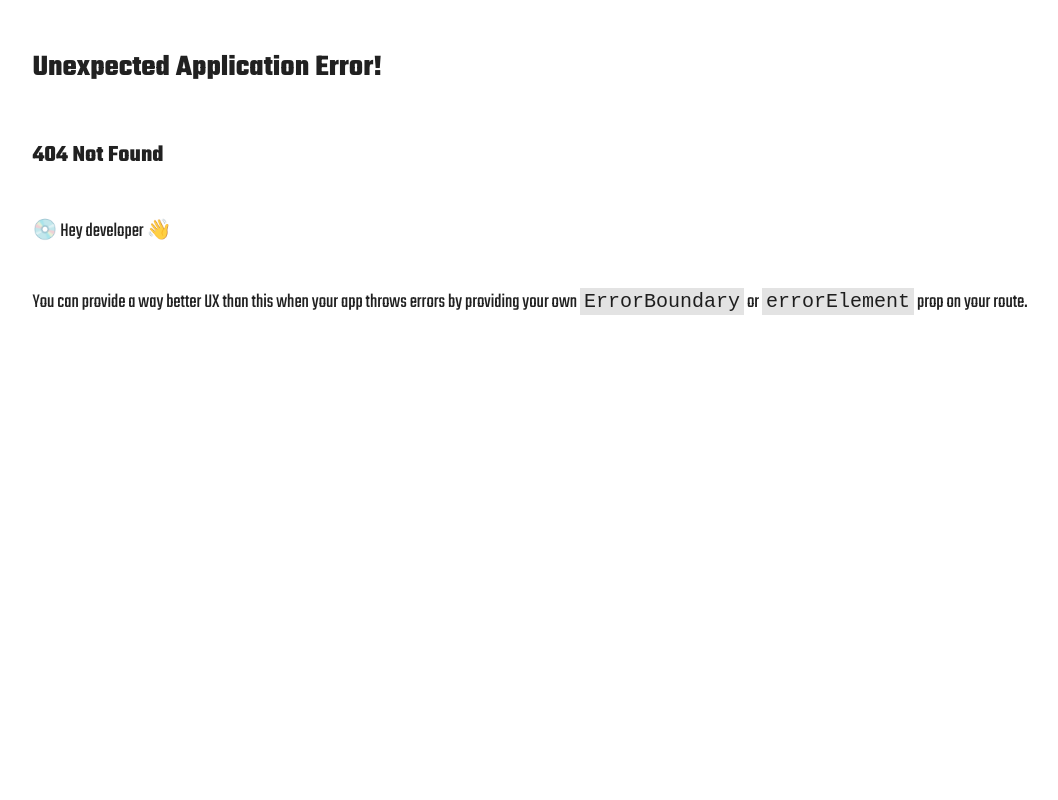
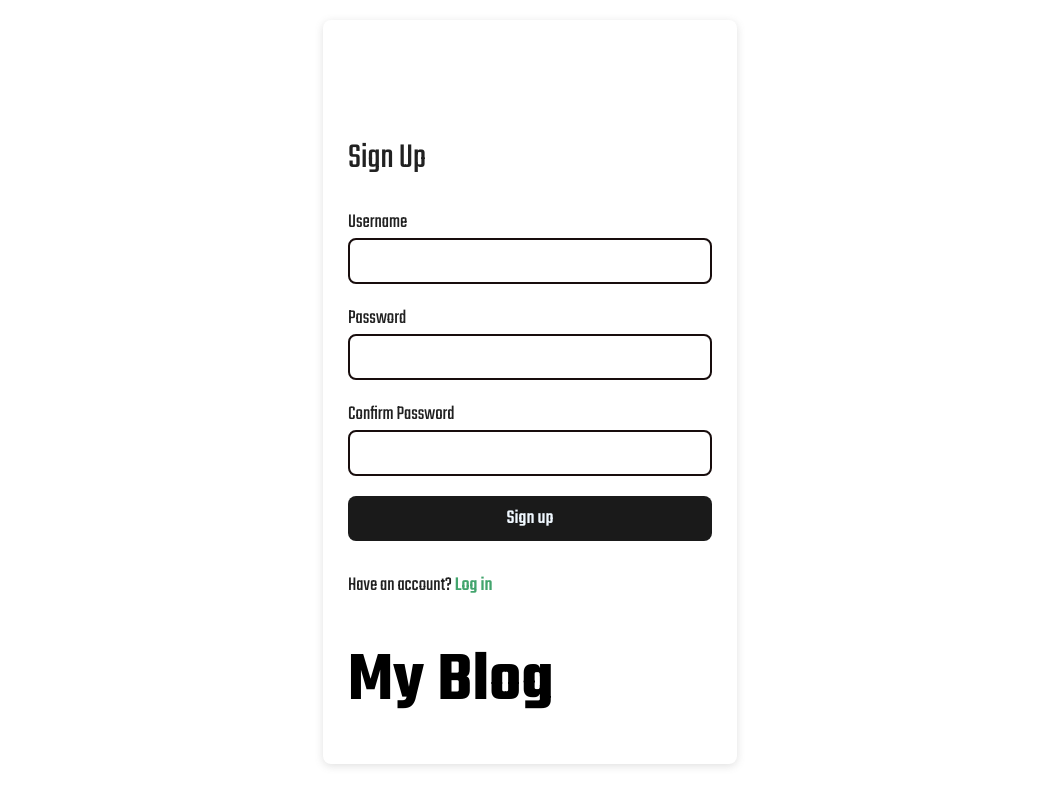
Before and after one commit to sofoniasElala/my-blog-main, a React (Vite) app: page /signup in a window 1280 px wide. Before the commit this address had no page. Shown: the whole page, without its empty margins (110-1168 px from the left). Built offline with nearby package versions, Linux system fonts and the light colour scheme.

Commit message:
add a signup page

```diff
--- a/src/components/NavBar.jsx
+++ b/src/components/NavBar.jsx
@@ -11,7 +11,7 @@ export default function NavBar({ justLoggedIn, setJustLoggedIn }) {
     <NavLink to="/tags/tech">Tech</NavLink>
     <NavLink to="/tags/fashion">Fashion</NavLink>
     <button  onClick={ () =>   {userIsLoggedIn ? handleAuth(justLoggedIn, setJustLoggedIn) : navigate('/login') }} >{userIsLoggedIn ? 'Log Out' : 'Log In'}</button>
-    {!userIsLoggedIn && <button className='SignUp'>Sign Up</button>}
+    {!userIsLoggedIn && <button onClick={() => navigate('/signup')} className='SignUp'>Sign Up</button>}
     </div>)
 }
 
--- /dev/null
+++ b/src/components/SignUpForm.jsx
@@ -0,0 +1,76 @@
+import { useNavigate, Link } from "react-router-dom";
+import { signUpForAccount, notificationPopUp } from "../utils";
+import { useState } from "react";
+
+export default function SignUpForm() {
+  const [inputs, setInputs] = useState(null);
+  const navigate = useNavigate();
+
+  async function handleSubmission(signupFormData, setInputs) {
+    const signupData = {
+      username: signupFormData.get("username"),
+      password: signupFormData.get("password"),
+      passwordConfirmation: signupFormData.get("passwordConfirmation"),
+      roles: ["visitor"],
+    };
+    const signUpApiCall = signUpForAccount(signupData);
+    const errorData = await notificationPopUp(
+        signUpApiCall,
+      { pending: "Creating account...", success: "Account created" },
+      3000
+    );
+
+    if (errorData.success == true) {
+      navigate("/");
+    } else {
+        signupData.errorMessage = errorData.message;
+      setInputs(signupData);
+    }
+  }
+  return (
+    <main className="form-main">
+      <p id="form-paragraph">
+        {"Sign Up"}
+      </p>
+    <form
+      id="account"
+      onSubmit={(e) => {
+        e.preventDefault();
+        handleSubmission(new FormData(e.currentTarget), setInputs);
+      }}
+    >
+      <div className="username">
+        <label htmlFor="username"> {"Username "} </label>
+        <input
+          type="text"
+          name="username"
+          id="username"
+          required
+        />
+      </div>
+      <div className="password">
+        <label htmlFor="password">{"Password "}</label>
+        <input
+          type="password"
+          name="password"
+          id="password"
+          required
+        />
+      </div>
+      <div className="confirm-password">
+        <label htmlFor="confirm-password">{"Confirm Password "}</label>
+        <input
+          type="password"
+          name="passwordConfirmation"
+          id="confirm-password"
+          required
+        />
+      </div>
+      {inputs && <p className="error">{inputs.errorMessage}</p>}
+      <button type="submit">Sign up</button>
+    </form>
+    <p>Have an account? <Link to='/login'>Log in</Link></p>
+    <h1 className="background-title"><em><Link to='/' >My Blog</Link></em></h1>
+    </main>
+  );
+}
--- a/src/routes.jsx
+++ b/src/routes.jsx
@@ -1,5 +1,7 @@
 import App from './components/App'
 import LogInForm from './components/LoginForm';
+import SignUpForm from './components/SignUpForm';
+
 const loggedInUserReRouter = () => {
     const localData = localStorage.getItem('blog-user');
     if (localData) {
@@ -20,6 +22,11 @@ const routes = [
         loader: loggedInUserReRouter,
         element: <LogInForm />
     },
+    {
+        path: "/signup",
+        loader: loggedInUserReRouter,
+        element: <SignUpForm />
+    },
 ]
 
 export default routes;
--- a/src/utils.jsx
+++ b/src/utils.jsx
@@ -34,6 +34,21 @@ export async function handleAuth(justLoggedIn, setJustLoggedIn, loginData = null
 
 }
 
+export async function signUpForAccount(signUpData){
+    let response;
+    try {
+        response = await fetch("https://sofonias-elala-blog-rest-api.glitch.me/sign-up,", {
+            method: 'POST',
+            headers: {"Content-Type": "application/json" },
+            body: JSON.stringify(signUpData)
+        });
+        const data = await response.json();
+        return data;
+    } catch(error) {
+        throw {fetchError: true, error: error};
+       }
+}
+
 export async function notificationPopUp(apiCall, popUpMessage, timeLength){
     return await toast.promise(apiCall, {
         pending: popUpMessage.pending,
```
